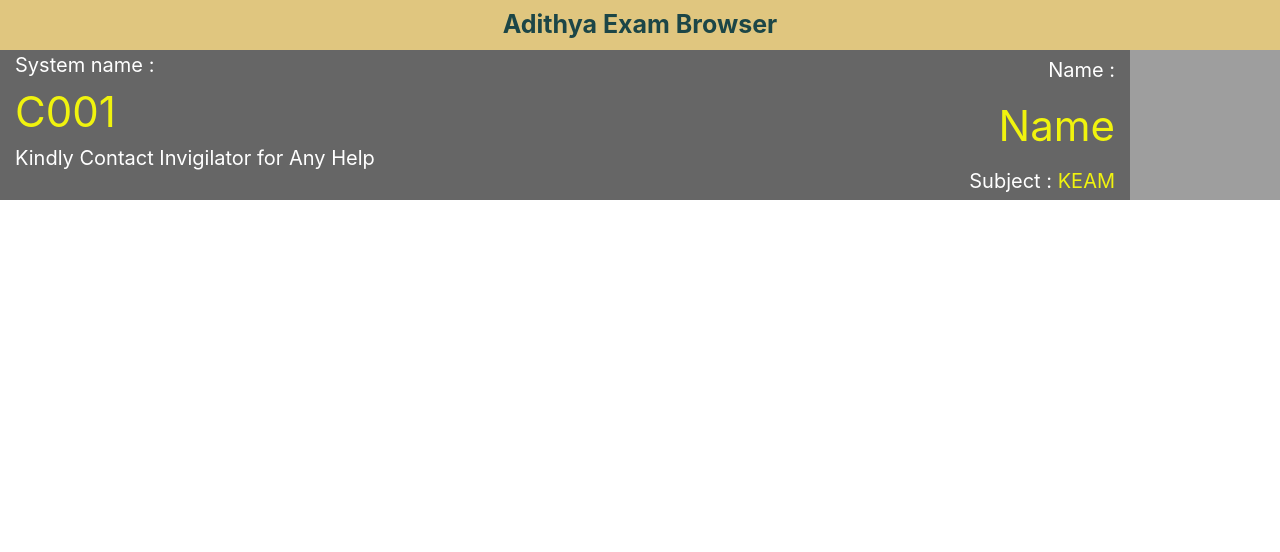
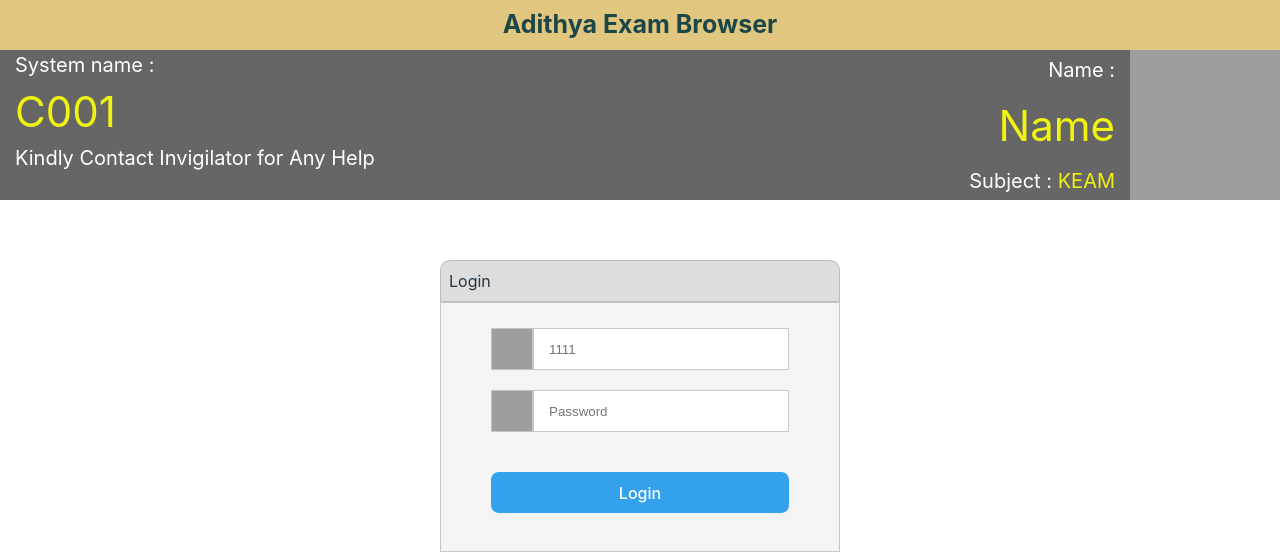
Before and after one commit to AdithyanSPillaiOfficial/Exam-Software, a React (Vite) app in the folder client/: page / in a window 1280 px wide. Shown: the top 552 px of the page. Built offline with nearby package versions, Linux system fonts and the light colour scheme; grey boxes are pictures that could not be loaded.

Commit message:
Added Login form to Login Page

```diff
--- a/client/src/pages/login/login.css
+++ b/client/src/pages/login/login.css
@@ -5,6 +5,10 @@
     display: flex;
     flex-direction: row;
     justify-content: space-between;
+}
+
+.bordersimple {
+    border: 1px solid rgba(161, 161, 161, 0.548);
 }
 
 .sysinfo {
@@ -54,3 +58,70 @@
     background-color: white;
     margin-bottom: 2px;
 }
+
+.loginformtitlebar {
+    margin-top: 60px;
+    background-color: #dcdddc;
+    width: 400px;
+    align-self: center;
+    justify-self: center;
+    text-align: left;
+    padding: 8px;
+    border-top-left-radius:10px;
+    border-top-right-radius: 10px;
+    box-sizing: border-box;
+}
+
+.remindsection {
+    width: 100%;
+    height: 100%;
+    display: flex;
+    flex-direction: column;
+}
+
+.formdiv {
+    height: 250px;
+    width: 400px;
+    padding: 50px;
+    padding-top: 25px;
+    justify-self: center;
+    align-self: center;
+    background-color: #f5f4f4;
+    box-sizing: border-box;
+}
+
+.inputdiv {
+    display: flex;
+    flex-direction: row;
+    margin-bottom: 20px;
+}
+
+.personicondiv {
+    width: 40px;
+    height: 40px;
+    background-color: #efefee;
+}
+
+.personicon {
+    width: 40px;
+    height: 40px;
+}
+
+.forminput {
+    padding-top: 4px;
+    padding-bottom: 4px;
+    padding-left: 15px;
+    padding-right: 15px;
+    width: 100%;
+}
+
+.buttondiv {
+    width: 100%;
+    margin-top: 40px;
+}
+
+.submitbtn {
+    background-color: #34a1ed;
+    width: 100%;
+    color: white;
+}
--- a/client/src/pages/login/login.jsx
+++ b/client/src/pages/login/login.jsx
@@ -20,6 +20,27 @@
           </div>
         </div>
       </div>
+
+      <div className='remindsection'>
+        <div className="loginformtitlebar bordersimple">
+          <label >Login</label>
+        </div>
+        <div className="formdiv bordersimple">
+          <div className='inputdiv'>
+            <div className='personicondiv bordersimple'><img src="https://drubinbarneslab.berkeley.edu/wp-content/uploads/2012/01/icon-profile.png" className='personicon' alt="" /></div>
+            <input type="text" placeholder='1111' className='forminput bordersimple' />
+          </div>
+
+          <div className='inputdiv'>
+            <div className='personicondiv bordersimple'><img src="https://cdn-icons-png.freepik.com/512/2893/2893425.png" className='personicon' alt="" /></div>
+            <input type="password" placeholder='Password' className='forminput bordersimple' />
+          </div>
+
+          <div className="buttondiv">
+            <button className='submitbtn'>Login</button>
+          </div>
+        </div>
+      </div>
     </div>
   )
 }
```
